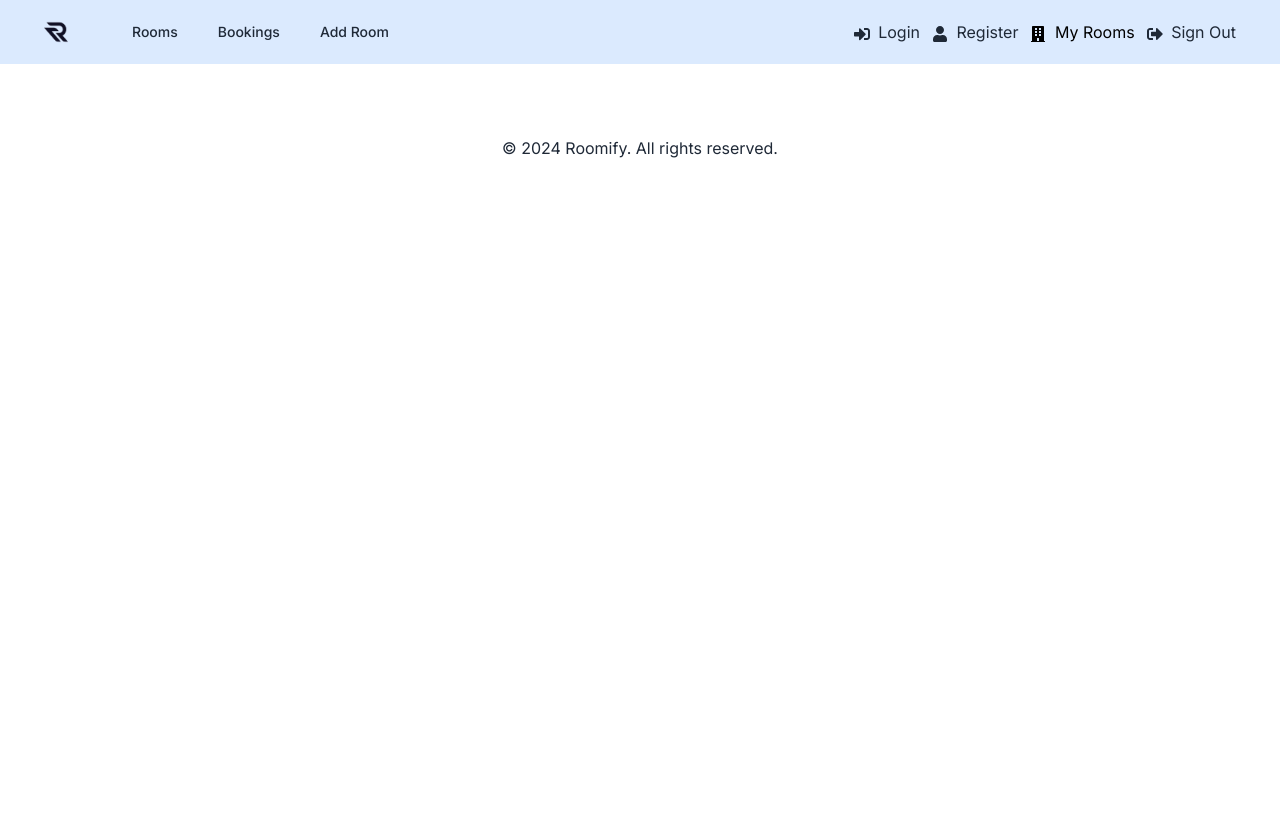
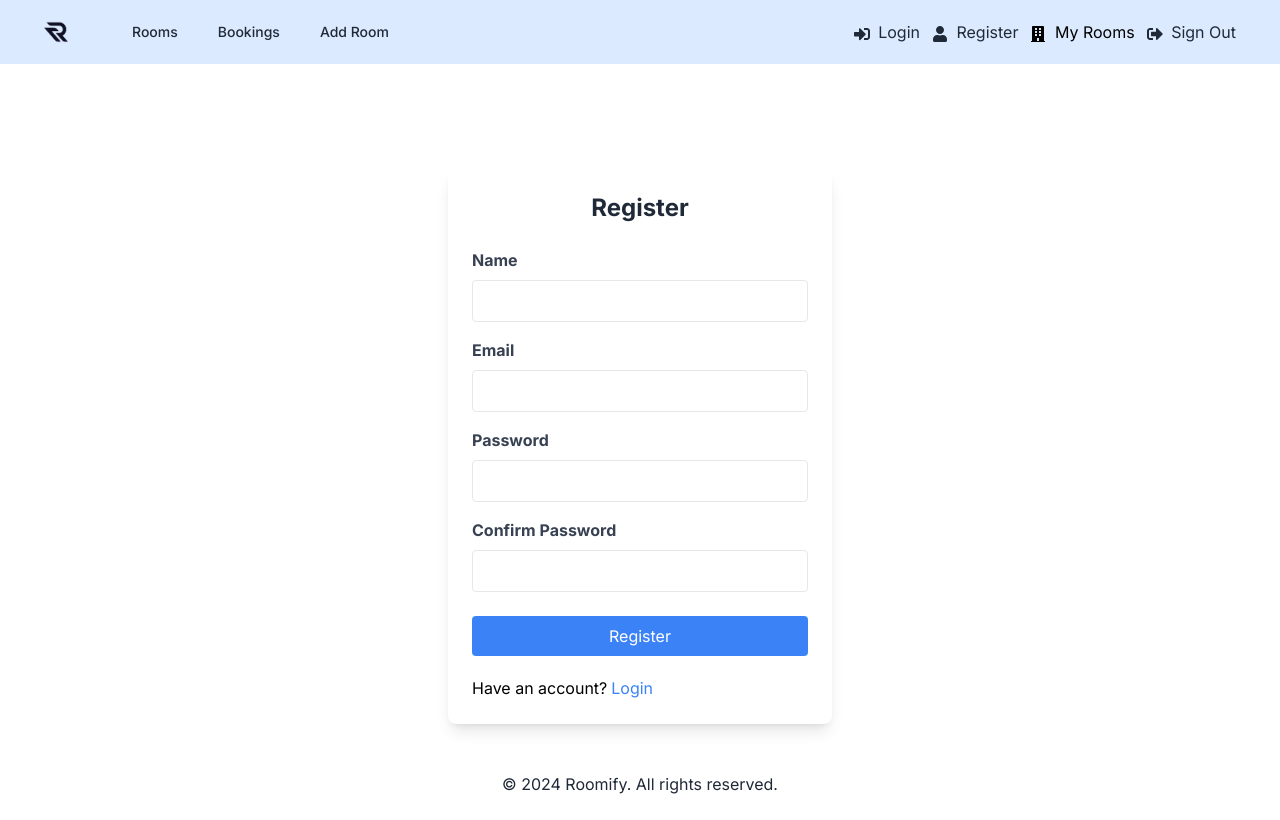
Before and after one commit to saatvik-10/Room-Booking-App, a Next.js app: page /register in a window 1280 px wide. Built offline with nearby package versions, Linux system fonts and the light colour scheme.

Commit message:
added fields in login and register forms

```diff
--- a/app/login/page.tsx
+++ b/app/login/page.tsx
@@ -1,9 +1,68 @@
-const Login = () => {
-    return (
+import React from 'react';
+import Link from 'next/link';
+
+const login = () => {
+  return (
     <div>
+      <div className='flex items-center justify-center'>
+        <div className='bg-white shadow-lg rounded-lg p-6 w-full max-w-sm mt-20'>
+          <form>
+            <h2 className='text-2xl font-bold text-center text-gray-800 mb-6'>
+              Login
+            </h2>
 
+            <div className='mb-4'>
+              <label
+                htmlFor='email'
+                className='block text-gray-700 font-bold mb-2'
+              >
+                Email
+              </label>
+              <input
+                type='email'
+                id='email'
+                name='email'
+                className='border rounded w-full py-2 px-3'
+                required
+              />
+            </div>
+
+            <div className='mb-6'>
+              <label
+                htmlFor='password'
+                className='block text-gray-700 font-bold mb-2'
+              >
+                Password
+              </label>
+              <input
+                type='password'
+                id='password'
+                name='password'
+                className='border rounded w-full py-2 px-3'
+                required
+              />
+            </div>
+
+            <div className='flex flex-col gap-5'>
+              <button
+                type='submit'
+                className='bg-blue-500 text-white px-4 py-2 rounded hover:bg-blue-700'
+              >
+                Login
+              </button>
+
+              <p className='flex gap-1'>
+                No account?
+                <Link href='/register' className='text-blue-500'>
+                  Register
+                </Link>
+              </p>
+            </div>
+          </form>
+        </div>
+      </div>
     </div>
-);
-}
+  );
+};
 
-export default Login;
+export default login;
--- a/app/register/page.tsx
+++ b/app/register/page.tsx
@@ -1,9 +1,97 @@
+import Link from 'next/link';
+
 const Register = () => {
-    return (
-        <div>
+  return (
+    <div className='flex items-center justify-center'>
+      <div className='bg-white shadow-lg rounded-lg p-6 w-full max-w-sm mt-20'>
+        <form>
+          <h2 className='text-2xl font-bold text-center text-gray-800 mb-6'>
+            Register
+          </h2>
 
-        </div>
-     );
-}
+          <div className='mb-4'>
+            <label
+              htmlFor='name'
+              className='block text-gray-700 font-bold mb-2'
+            >
+              Name
+            </label>
+            <input
+              type='text'
+              id='name'
+              name='name'
+              className='border rounded w-full py-2 px-3'
+              required
+            />
+          </div>
+
+          <div className='mb-4'>
+            <label
+              htmlFor='email'
+              className='block text-gray-700 font-bold mb-2'
+            >
+              Email
+            </label>
+            <input
+              type='email'
+              id='email'
+              name='email'
+              className='border rounded w-full py-2 px-3'
+              required
+            />
+          </div>
+
+          <div className='mb-4'>
+            <label
+              htmlFor='password'
+              className='block text-gray-700 font-bold mb-2'
+            >
+              Password
+            </label>
+            <input
+              type='password'
+              id='password'
+              name='password'
+              className='border rounded w-full py-2 px-3'
+              required
+            />
+          </div>
+
+          <div className='mb-6'>
+            <label
+              htmlFor='confirm-password'
+              className='block text-gray-700 font-bold mb-2'
+            >
+              Confirm Password
+            </label>
+            <input
+              type='password'
+              id='confirm-password'
+              name='confirm-password'
+              className='border rounded w-full py-2 px-3'
+              required
+            />
+          </div>
+
+          <div className='flex flex-col gap-5'>
+            <button
+              type='submit'
+              className='bg-blue-500 text-white px-4 py-2 rounded hover:bg-blue-700'
+            >
+              Register
+            </button>
+
+            <p className='flex gap-1'>
+              Have an account?
+              <Link href='/login' className='text-blue-500'>
+                Login
+              </Link>
+            </p>
+          </div>
+        </form>
+      </div>
+    </div>
+  );
+};
 
 export default Register;
```
